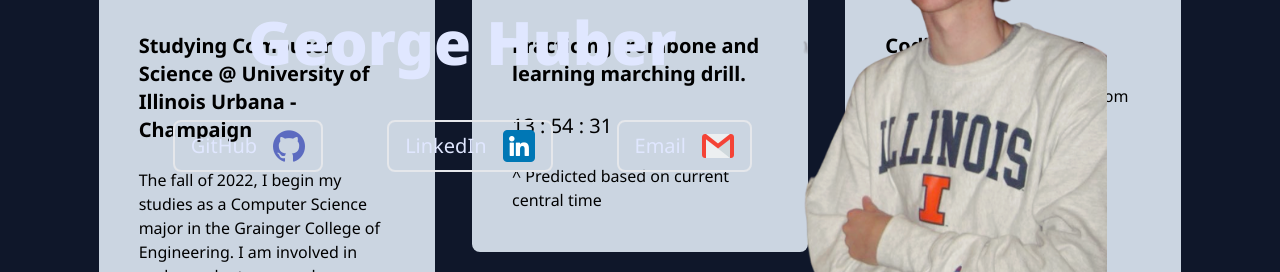
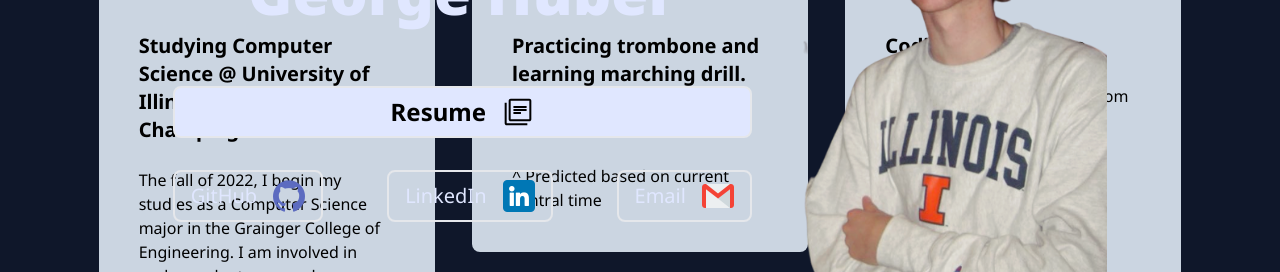
Before and after one commit to GeorgeHuber/georgehuber.github.io, a React (Create React App) app: page / in a window 1280 px wide. Shown: the part 398-670 px from the top of the page. Built offline with nearby package versions, Linux system fonts and the light colour scheme.

Commit message:
add resume to landing

```diff
--- a/src/components/Socials.js
+++ b/src/components/Socials.js
@@ -1,5 +1,12 @@
 export const SocialDiv = () =>{
     return(
+      <div>
+        <div className='px-10 sm:px-0 flex flex-col sm:flex-row border-indigo-400 border-top-2 flex-row w-full my-4 justify-center space-y-8 sm:space-y-0 sm:space-x-16 pt-4'>
+          <a target="_blank" href="https://drive.google.com/file/d/1dTXtSFFdK4f8qlkD_0BpmMy9Lv7-RZWo/view?usp=sharing" className='z-20 bg-indigo-100 text-black hover:bg-transparent hover:text-indigo-200 py-2 px-4 rounded-lg border-2 flex items-center space-x-4 w-full justify-center font-bold text-2xl'>
+          <a>Resume</a>
+          <img src={"./images/resume.svg"} className="w-8"></img>
+          </a>
+        </div>
       <div className='px-10 sm:px-0 flex flex-col sm:flex-row border-indigo-400 border-top-2 flex-row w-full  justify-start space-y-8 sm:space-y-0 sm:space-x-16 pt-4'>
             <a target="_blank" href ="https://github.com/GeorgeHuber" className='z-20 hover:bg-indigo-100 hover:text-black py-2 px-4 rounded-lg border-2 flex items-center space-x-4'>
               <a>GitHub</a>
@@ -14,5 +21,6 @@
               <img src={"./images/mail.png"} className="w-8"></img>
               </a>
           </div>
+         </div>
     )
   }
```
Also changed, not shown: public/images/resume.svg (added).
